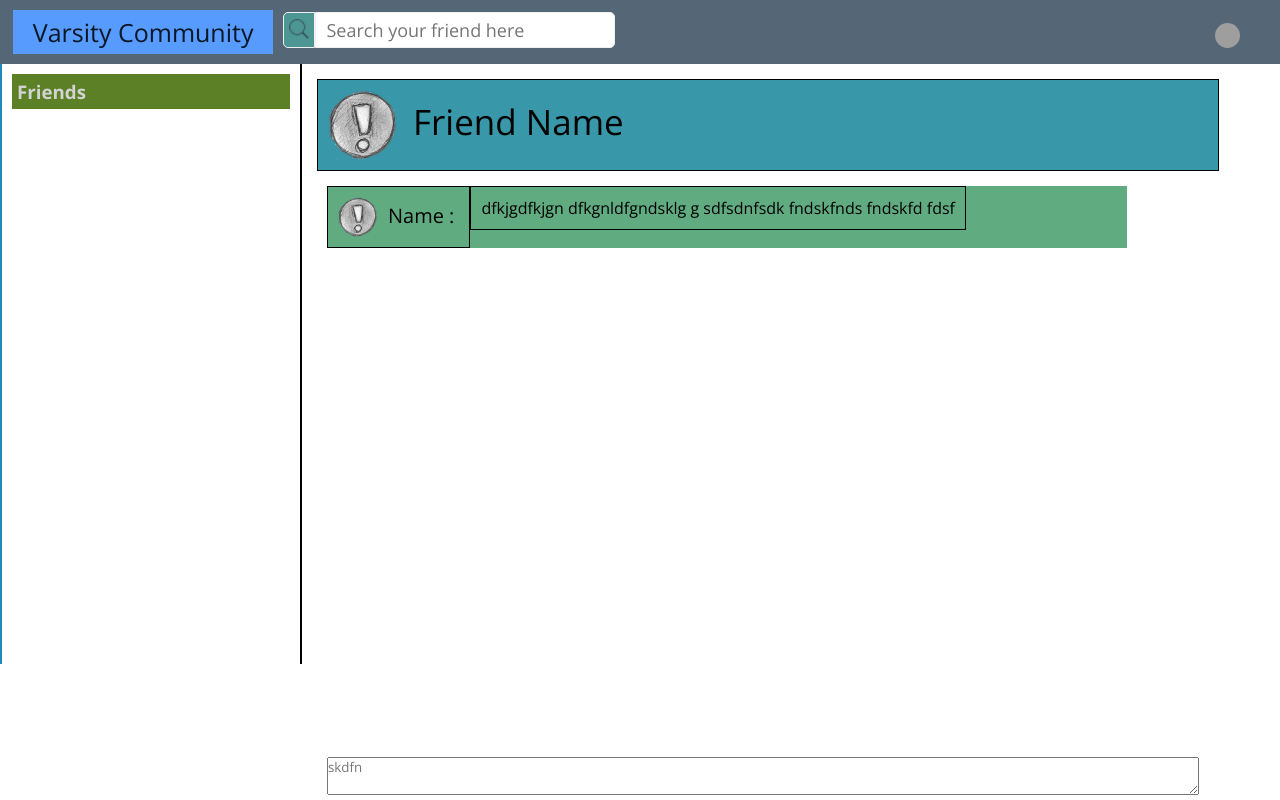
After one commit to l30n13/social-network, a PHP site: the page made by views/message/index.php in a window 1280 px wide. The commit adds this page. Run offline with PHP 8.4, Linux system fonts and the light colour scheme; the template is opened without the code that fills it, so the values that code supplies are empty; some libraries are stand-ins or nearby versions; grey boxes are pictures that could not be loaded.

Commit message:
Completed partially

```diff
--- a/models/index_model.php
+++ b/models/index_model.php
@@ -116,8 +116,8 @@ class Index_Model extends Model {
             echo '<a href="#">
                     <div class="result"  onclick="goThisProfile(' . $s['profile_id'] . ')">
                         <div class="img">';
-            if (Session::get('image') != null):
-                echo '<img src="' . URL . Session::get('image') . '" height="60" width="60"/>';
+            if ($s['profile_image'] != null):
+                echo '<img src="' . URL . $s['profile_image'] . '" height="60" width="60"/>';
             else :
                 if ($s['gender'] === "m") :
                     echo '<img src="' . URL . 'public/images/male.png" height="60" width="60"/>';
--- a/public/js/index.js
+++ b/public/js/index.js
@@ -38,3 +38,7 @@ function removeFriend(id) {
     location = window.URL + "index/removeFriend?id=" + id;
     alert("Friend removed successfully");
 }
+
+function doChat(profile_id) {
+    location = window.URL + "message?profile_id=" + profile_id;
+}
--- a/views/header.php
+++ b/views/header.php
@@ -67,7 +67,7 @@
                 <div class="profile_">
                     <div class="profile_image" style="float: left; margin-right: 10px;">
                         <?php if (Session::get('image') != null): ?>
-                            <img src="<?= URL . Session::get('image') ?>" height="25" width="25"/>
+                            <img src="<?= URL . Session::get('image') ?>" height="25" width="25" style="border-radius: 50%"/>
                         <?php else:
                             if (Session::get('gender') == "m"): ?>
                                 <img src="<?= URL ?>public/images/male.png" height="25" width="25"/>
@@ -85,8 +85,8 @@
 
                     <div id="profile_body">
                         <a href="<?= URL ?>profile?id=<?= Session::get('profile_id') ?>"><p>Profile</p></a>
-                        <a href="#"><p>Friends</p></a>
-                        <a href="#"><p>Messages</p></a>
+                        <!--<a href="#"><p>Friends</p></a>-->
+                        <a href="<?= URL ?>message"><p>Messages</p></a>
                         <a href="<?php echo URL; ?>home/logout"><p>Logout</p></a>
                     </div>
                 </div>
--- a/views/home/index.php
+++ b/views/home/index.php
@@ -1,3 +1,3 @@
 <div class="main_body">
-    sdfkjsn skdfjn
+
 </div>
--- /dev/null
+++ b/views/message/index.php
@@ -0,0 +1,170 @@
+<style type="text/css" rel="stylesheet">
+    .message_body {
+        width: auto;
+        float: left;
+    }
+
+    .friends {
+        width: 300px;
+        height: 600px;
+        overflow: auto;
+        float: left;
+        border-right: 2px solid;
+    }
+
+    a {
+        text-decoration: none;
+        color: #000;
+    }
+
+    .friend_name {
+        font-size: 20px;
+        padding: 5px;
+        background: #61ab81;
+        margin-top: 5px;
+        -webkit-transition: background .5s;
+        -moz-transition: background .5s;
+        -ms-transition: background .5s;
+        -o-transition: background .5s;
+        transition: background .5s;
+    }
+
+    .friend_name:hover {
+        background: #2c5942;
+        color: #f0f0f0;
+    }
+
+    .online_friends {
+        float: none;
+        height: 600px;
+        overflow: auto;
+    }
+
+    .message {
+        width: 900px;
+        height: 580px;
+        float: left;
+        padding: 15px;
+    }
+
+    .name {
+        font-size: 35px;
+        float: left;
+        padding-top: 18px;
+    }
+
+    .img_name {
+        float: left;
+        width: 100%;
+        margin: 0 auto;
+        background: #3897a9;
+        border: 1px solid;
+    }
+
+    .main_message {
+        overflow-y: scroll;
+        float: left;
+        width: 870px;
+        height: 450px;
+        padding: 10px;
+    }
+
+    .user {
+        width: 800px;
+        float: left;
+        background: #61ab81;
+        margin-top: 5px;
+    }
+
+    .user_img_name {
+        float: left;
+        width: auto;
+        border: 1px solid;
+    }
+
+    .user_name {
+        float: left;
+        font-size: 20px;
+        padding-top: 15px;
+        padding-right: 15px;
+    }
+
+    .user_message {
+        float: left;
+        width: auto;
+        padding: 10px;
+        border: 1px solid;
+    }
+</style>
+
+<?php
+/*echo'<pre>';
+print_r($this->friends);*/
+?>
+
+<div class="message_body">
+    <div class="friends">
+        <div class="online_friends">
+            <div style="background: #5b8026;
+                color: lightgrey;
+                padding: 5px">
+                <h3>Friends</h3>
+            </div>
+            <?php
+            foreach ($this->friends as $friend) {
+                echo '<a href="#" onclick="doChat(' . $friend['profile_id'] . ')">
+            <div class="friend_name">
+                <img src="';
+                /*-----image start-------*/
+                if ($friend['profile_image'] != null):
+                    echo URL . $friend['profile_image'];
+                else:
+                    if ($friend['gender'] === "m"):
+                        echo URL . 'public/images/male.png" height = "30" width = "30" ';
+                    else:
+                        echo URL . 'public/images/female.png" height = "30" width = "30" ';
+                    endif;
+                endif;
+                /*-----image end-------*/
+                echo '" style="float:left; margin-right:5px; border-radius: 50%;" height = "30" width = "30" />
+                ' . $friend['name'] . '
+            </div>
+            </a>
+            <div class="clear"></div>';
+            }
+            ?>
+        </div>
+    </div>
+
+
+    <div class="message">
+        <div class="img_name">
+            <img src="<?= URL ?>public/images/404.png" width="70" height="70" style="float: left; padding: 10px;"/>
+
+            <div class="name"><?= (isset($this->friend_name) != null) ? $this->friend_name : "Friend Name" ?></div>
+        </div>
+
+
+        <div class="main_message">
+            <div class="user">
+                <a href="#">
+                    <div class="user_img_name">
+                        <img src="<?= URL ?>public/images/404.png" width="40" height="40"
+                             style="float: left; padding: 10px;"/>
+
+                        <div class="user_name">Name :</div>
+                    </div>
+                </a>
+
+                <div class="user_message">
+                    dfkjgdfkjgn dfkgnldfgndsklg g
+                    sdfsdnfsdk fndskfnds fndskfd fdsf
+                </div>
+            </div>
+            <div class="input_massage" style="bottom: 0; position:absolute;">
+                <textarea class="chat_message" placeholder="skdfn" name="message" style="width: 870px"></textarea>
+            </div>
+        </div>
+
+    </div>
+</div>
--- a/views/online_friend.php
+++ b/views/online_friend.php
@@ -35,7 +35,7 @@
                 <img src="';
         /*-----image start-------*/
         if ($friend['profile_image'] != null):
-            echo $friend['profile_image'];
+            echo URL . $friend['profile_image'];
         else:
             if ($friend['gender'] === "m"):
                 echo URL . 'public/images/male.png" height = "30" width = "30" ';
@@ -44,7 +44,7 @@
             endif;
         endif;
         /*-----image end-------*/
-        echo '" style="float:left; margin-right:5px;" />
+        echo '" style="float:left; margin-right:5px; border-radius: 50%;" height = "30" width = "30" />
                 ' . $friend['name'] . '
             </div>
             </a>
```
Also changed, not shown: controllers/message.php (added, +27 -0 lines), models/message_model.php (added, +56 -0 lines), public/sql/tables.sql (+5 -5 lines), views/search_result/index.php (+19 -8 lines), public/images/users/1/profile_image/1_profile_pic.jpg (deleted).
